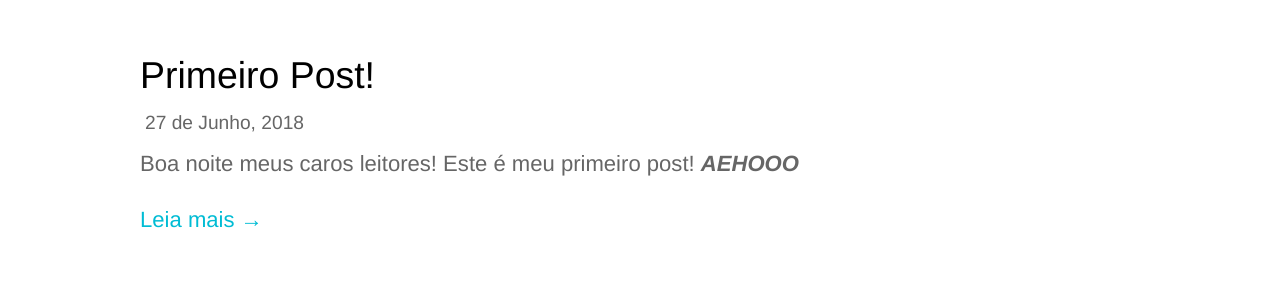
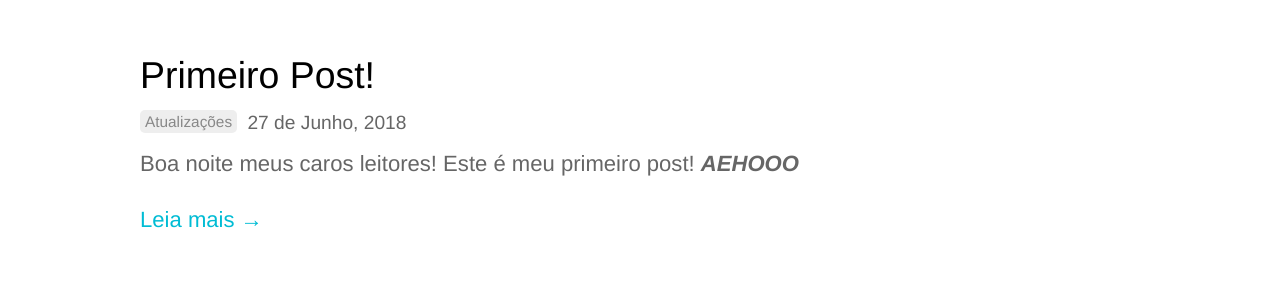
Before and after one commit to Kelvao/kelvao.github.io, a Jekyll site: the page built from blog/index.html, in a window 1280 px wide. Shown: the part 1181-1481 px from the top of the page. Built offline with Jekyll 4.4.1, drawn with Linux system fonts in a browser that asks for light colours; the list of posts is cut into pages by our own code.

Commit message:
Updated '_posts/2018-06-27-primeiro-post.md' via CloudCannon

```diff
--- a/_posts/2018-06-27-primeiro-post.md
+++ b/_posts/2018-06-27-primeiro-post.md
@@ -1,6 +1,7 @@
 ---
 title: Primeiro Post!
 categories:
+  - atualizações
 author_staff_member: kelvin-tesche-ievenes
 show_comments: true
 date: 2018-06-27 00:00:00
```
